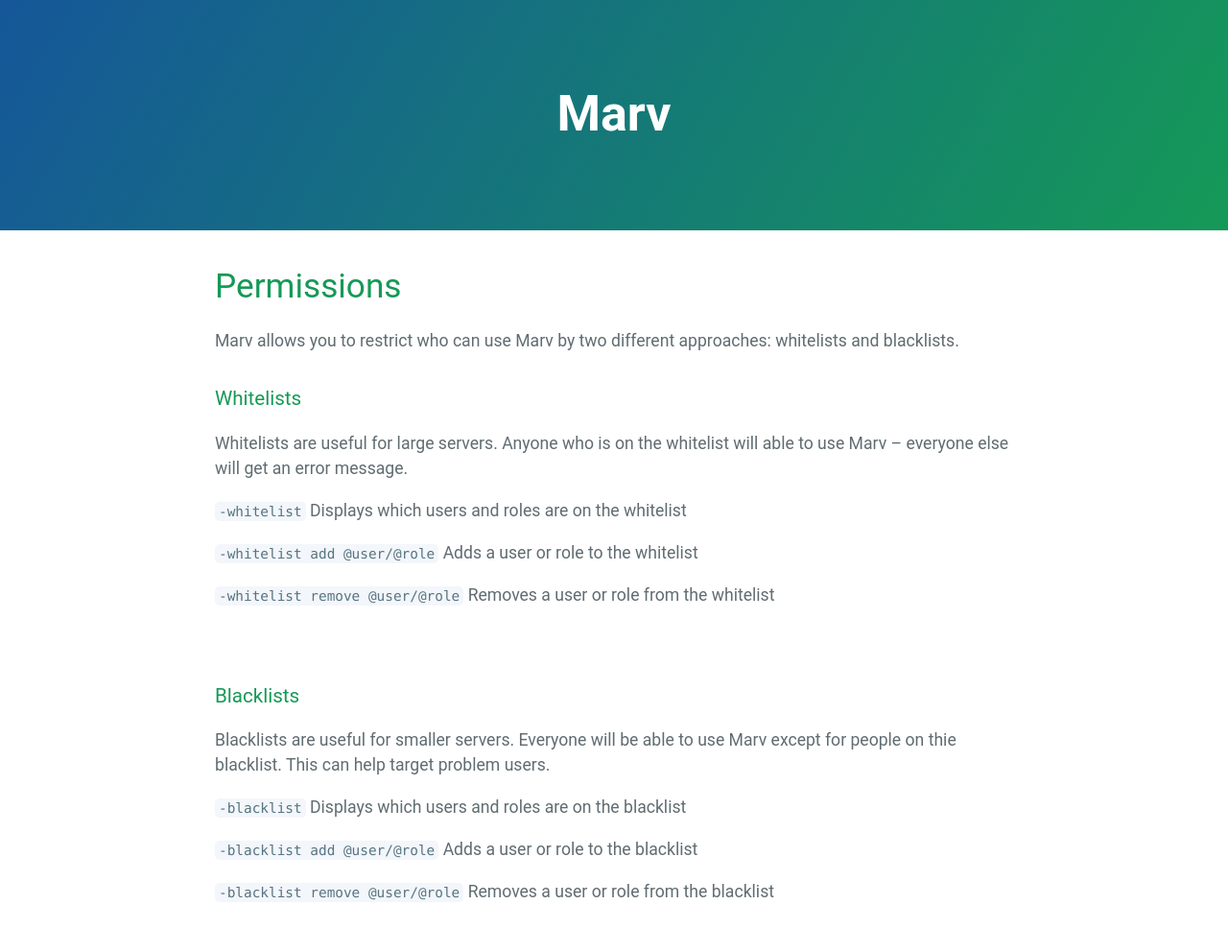
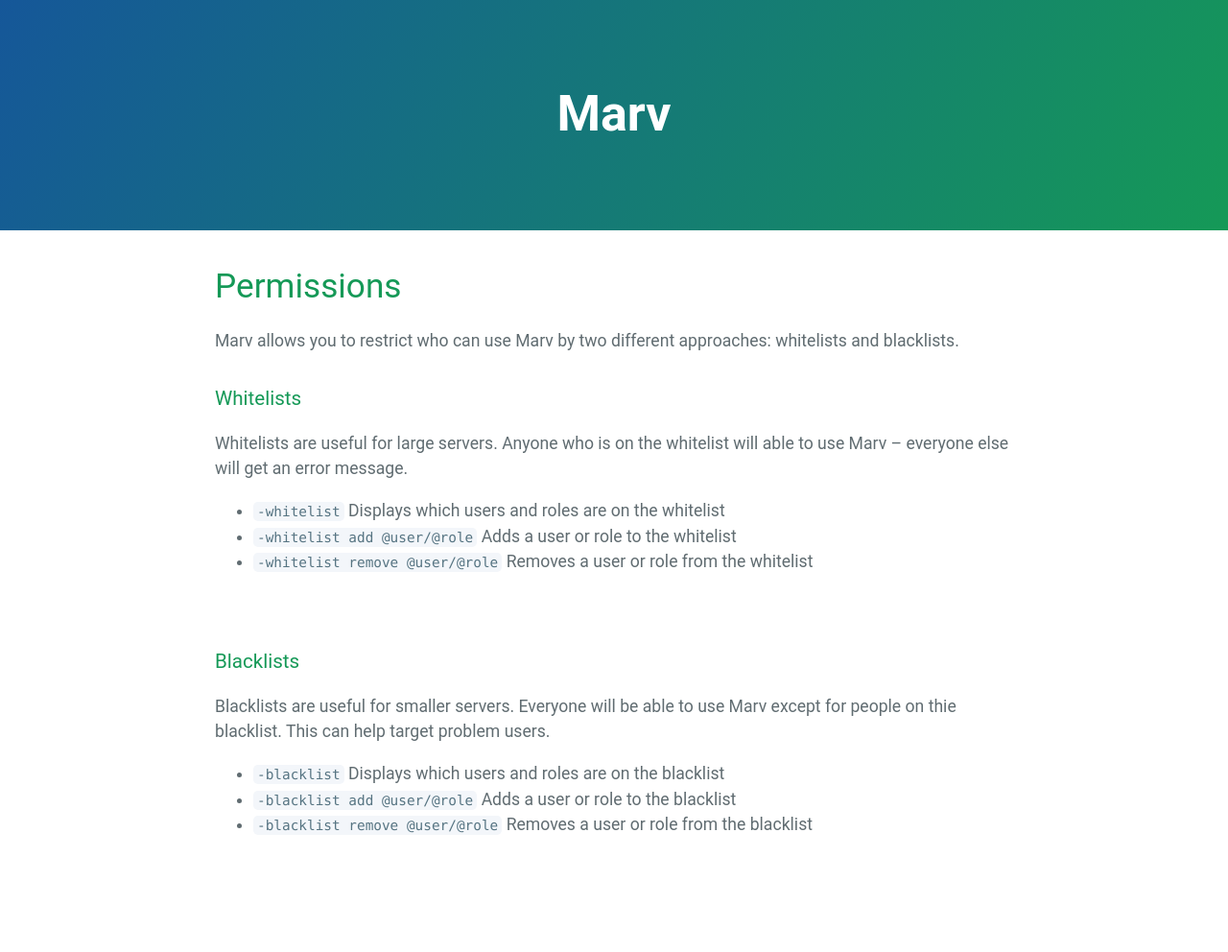
Before and after one commit to mymindishazel/marv-docs, a Jekyll site: the page built from commands/permissions.md, in a window 1280 px wide. Shown: the whole page at 96% size. Built offline with Jekyll 4.4.1, drawn with Linux system fonts in a browser that asks for light colours; our own code applies the rules of GitHub Pages for plain Markdown files; after the commit the page ends 922 px from its top, so only the background shows below that.

```diff
--- a/commands/permissions.md
+++ b/commands/permissions.md
@@ -6,11 +6,9 @@ Marv allows you to restrict who can use Marv by two different approaches: whitel
 
 Whitelists are useful for large servers. Anyone who is on the whitelist will able to use Marv -- everyone else will get an error message.
 
-`-whitelist` Displays which users and roles are on the whitelist
-
-`-whitelist add @user/@role` Adds a user or role to the whitelist
-
-`-whitelist remove @user/@role` Removes a user or role from the whitelist
+- `-whitelist` Displays which users and roles are on the whitelist
+- `-whitelist add @user/@role` Adds a user or role to the whitelist
+- `-whitelist remove @user/@role` Removes a user or role from the whitelist
 
 <br>
 
@@ -18,8 +16,6 @@ Whitelists are useful for large servers. Anyone who is on the whitelist will abl
 
 Blacklists are useful for smaller servers. Everyone will be able to use Marv except for people on thie blacklist. This can help target problem users.
 
-`-blacklist` Displays which users and roles are on the blacklist
-
-`-blacklist add @user/@role` Adds a user or role to the blacklist
-
-`-blacklist remove @user/@role` Removes a user or role from the blacklist
+- `-blacklist` Displays which users and roles are on the blacklist
+- `-blacklist add @user/@role` Adds a user or role to the blacklist
+- `-blacklist remove @user/@role` Removes a user or role from the blacklist
```
